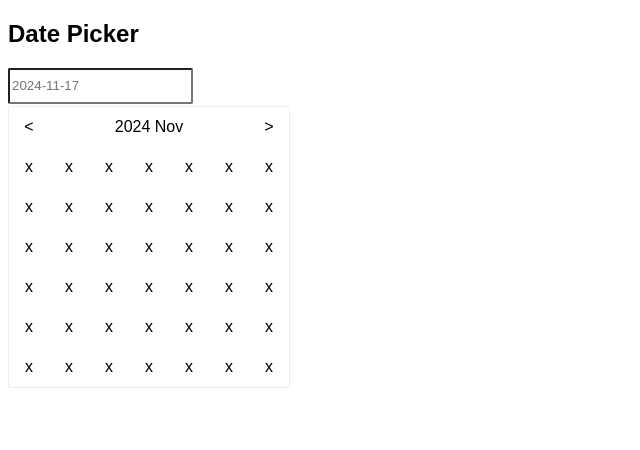
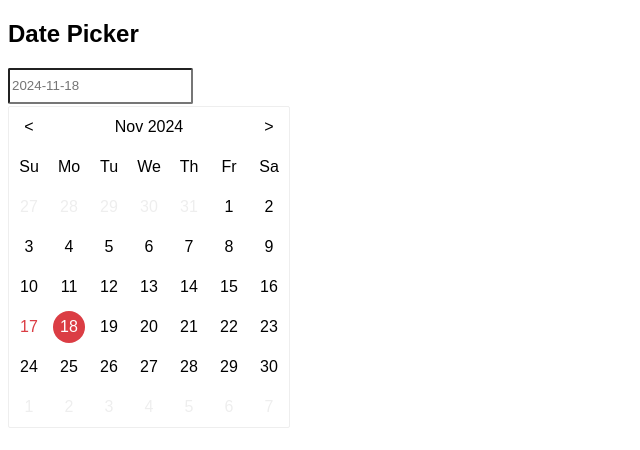
Before and after one commit to spirithoyc/date-picker-app, a React app: page / in a window 1280 px wide. Shown: the top 450 px of the page, without its empty margins (0-640 px from the left). Built offline with nearby package versions, Linux system fonts and the light colour scheme; the HTML template or start-up script is replaced by a standard one.

Commit message:
render calendar

```diff
--- a/src/App.jsx
+++ b/src/App.jsx
@@ -6,7 +6,7 @@ const App = () => {
     return (
         <div>
             <h2>Date Picker</h2>
-            <DatePicker date = ""/>
+            <DatePicker date = "2024-11-18"/>
         </div>
     );
 }
--- a/src/components/DatePicker.jsx
+++ b/src/components/DatePicker.jsx
@@ -4,39 +4,61 @@ import dateUtils from './date-picker/date-picker-utils';
 
 const DatePicker = ({ date }) => {
     const TAG = 'DatePicker';
-    const initialDate = date || dateUtils.getCurrDate();
+    const initialDate = date || dateUtils.getCurrDate(); // yyyy-mm-dd
     const [selectedDate, setSelectedDate] = useState(initialDate);
+    const [isSelected, setIsSelected] = useState(true);
+    const [renderedDate, setRenderedDate] = useState({
+        year: dateUtils.getYear(initialDate),
+        month: dateUtils.getMonth(initialDate),
+        day: 1,
+    });
+    const [renderMode, setRenderMode] = useState(dateUtils.UNIT.DAY);
+    console.log(TAG, renderedDate.month, initialDate);
 
     useEffect(() => {
         if (date) {
             setSelectedDate(date);
+            setIsSelected(true);
+            setRenderedDate({
+                year: dateUtils.getYear(date),
+                month: dateUtils.getMonth(date),
+                day: 1,
+            });
+            setRenderMode(dateUtils.UNIT.DAY);
         }
     }, [date]);
 
-    const handleDateClick = (newDate) => {
-      setSelectedDate(newDate);
-      console.log(TAG, `Selected date: ${newDate}`);
-    };
 
-    const renderCalendar = (unit = dateUtils.UNIT.DAY) => {
-        if (unit === dateUtils.UNIT.MONTH) {
+
+    const renderCalendar = () => {
+        switch (renderMode) {
+            case dateUtils.UNIT.MONTH:
                 return <CalendarMonth/>;
-        } else if (unit === dateUtils.UNIT.YEAR) {
+            case dateUtils.UNIT.YEAR:
                 return <CalendarYear/>;
-        } else {
+            case dateUtils.UNIT.DAY:
+            default:
                 return <CalendarDay/>;
         }
     };
 
     const CalendarDay = () => {
-        const days = new Array(42).fill("x");
+        const days = dateUtils.genDaysArray(renderedDate.year, renderedDate.month, isSelected?selectedDate:"");
+        const weekDays = dateUtils.WEEKDAYS;
         return (
             <div className = "calendar">
                 <CalendarControlBar unit = {dateUtils.UNIT.DAY}/>
+                <div className = "calendar-header-row">
+                    {weekDays.map((weekDay, idx) => (
+                        <div key = {`weekday${weekDay}`}>
+                            {weekDay}
+                        </div>
+                    ))}
+                </div>
                 <div className = "calendar-container day">
                     {days.map((day) => (
-                <div className="calendar-day">
-                    {day}
+                    <div key = {`${day.type}_${day.val}`} className={`day ${day.type}`}>
+                        {day.val}
                     </div>
                     ))}
                 </div>
@@ -45,28 +67,97 @@ const DatePicker = ({ date }) => {
     }
 
     const CalendarMonth = () => {
-        return <div>Month {selectedDate}</div>;
-
+        const months = dateUtils.genMonthsArray(renderedDate.year, renderedDate.month, selectedDate)
+        console.log(TAG, months);
+        return (
+            <div className = "calendar">
+                <CalendarControlBar unit = {dateUtils.UNIT.MONTH}/>
+                <div className = "calendar-container month">
+                    {months.map((month, idx) => (
+                        <div key = { `month_${idx}`} className={`month ${month.type}`}>
+                            {month.val}
+                        </div>
+                    ))}
+                </div>
+            </div>
+        )
     }
 
     const CalendarYear = () => {
-        return <div>Year {selectedDate}</div>;
+        const years = dateUtils.genYearsArray(renderedDate.year, selectedDate)
+        console.log(TAG, years);
+        return (
+            <div className = "calendar">
+                <CalendarControlBar unit = {dateUtils.UNIT.YEAR}/>
+                <div className = "calendar-container year">
+                    {years.map((year, idx) => (
+                        <div key = { `year_${idx}`} className={`year ${year.type}`}>
+                            {year.val}
+                        </div>
+                    ))}
+                </div>
+            </div>
+        )
     }
 
     const CalendarControlBar = ({unit}) => {
         let title, cb, prev, next;
         if (unit == dateUtils.UNIT.DAY) {
-            title = `${dateUtils.getCurrYear()} ${dateUtils.months[dateUtils.getCurrMonth()].abbr}`;
-            cb = () => {console.log("render month")}
-            prev = () => {console.log("render Day, month-1 ")}
-            next = () => {console.log("render day, month+1")}
+            title = dateUtils.getTitleOfDateCalendar(renderedDate.year, renderedDate.month);
+            cb = () => {
+                setRenderMode(dateUtils.UNIT.MONTH);
+                console.log("render month")
+            }
+            prev = () => {
+                let {month, year} = renderedDate;
+                if (month == 1) {
+                    year--;
+                    month = 12;
+                } else {
+                    month--;
+                }
+                setRenderedDate({...renderedDate, month, year});
+            }
+            next = () => {
+                let {month, year} = renderedDate;
+                if (month == 12) {
+                    year++;
+                    month = 1;
+                } else {
+                    month++;
+                }
+                setRenderedDate({...renderedDate, month, year});
+            }
+        } else if (renderMode == dateUtils.UNIT.MONTH) {
+            title = renderedDate.year;
+            cb = () => {
+                setRenderMode(dateUtils.UNIT.YEAR);
+                console.log("render year")
+            }
+            prev = () => {
+                setRenderedDate({...renderedDate, year: renderedDate.year - 1});
+            }
+            next = () => {
+                setRenderedDate({...renderedDate, year: renderedDate.year + 1});
+            }
+        } else if (renderMode == dateUtils.UNIT.YEAR) {
+            title = `${renderedDate.year-renderedDate.year%10}-${renderedDate.year-renderedDate.year%10+9}`;
+            cb = () => {
+                console.log("do nothing")
+            }
+            prev = () => {
+                setRenderedDate({...renderedDate, year: renderedDate.year - 10});
+            }
+            next = () => {
+                setRenderedDate({...renderedDate, year: renderedDate.year + 10});
+            }
         }
 
         return (
         <div className = "calendar-control-bar">
-            <div className="prev"> {"<"} </div>
-            <div className = "title"> {title} </div>
-            <div className="next"> {">"} </div>
+            <div className="prev" onClick={prev}> {"<"} </div>
+            <div className = "title" onClick={cb}> {title} </div>
+            <div className="next" onClick={next}> {">"} </div>
         </div>
         );
     }
@@ -74,7 +165,7 @@ const DatePicker = ({ date }) => {
     return (
       <div className = "date-picker">
         <input type="text" placeholder={selectedDate} />
-        {renderCalendar(dateUtils.UNIT.DAY)}
+        {renderCalendar()}
       </div>
     );
   };
--- a/src/components/date-picker/date-picker-utils.js
+++ b/src/components/date-picker/date-picker-utils.js
@@ -1,5 +1,8 @@
 const UNIT = { DAY: 'D', MONTH: 'M', YEAR: 'Y'};
-const months = [
+const CALENDAR_DAYS_NUM = 7 * 6;
+const CALENDAR_MONTHS_NUM = 12;
+const CALENDAR_YEARS_NUM = 12;
+const CALENDAR_MONTHS = [
     { name: "January", abbr: "Jan", index: 0 },
     { name: "February", abbr: "Feb", index: 1 },
     { name: "March", abbr: "Mar", index: 2 },
@@ -13,11 +16,9 @@ const months = [
     { name: "November", abbr: "Nov", index: 10 },
     { name: "December", abbr: "Dec", index: 11 }
 ];
+const WEEKDAYS = ["Su", "Mo", "Tu", "We", "Th", "Fr", "Sa"];
 
-const weekDays = ["Su", "Mo", "Tu", "We", "Th", "Fr", "Sa"];
-
-
-// Get the current date in yyyymmdd format
+// Get the current date in yyyy-mm-dd format
 const getCurrDate = () => {
     const today = new Date();
     const year = today.getFullYear();
@@ -26,43 +27,178 @@ const getCurrDate = () => {
     return `${year}-${month}-${day}`;
 };
 
-// Get the current year
-const getCurrYear = () => {
-    return new Date().getFullYear();
+const getYear = (date) => getYearMonthDay(date).year;
+
+const getMonth = (date) => getYearMonthDay(date).month;
+
+const getDay = (date) => getYearMonthDay(date).day;
+
+const genDaysArray = (year, month, selectedDate) => {
+    let days = new Array(CALENDAR_DAYS_NUM);
+
+    const firstWeekDay = getWeekDayIndex(year, month, 1);
+    const monthDays = getDaysOfMonth(year, month);
+    const prevMonthDays = getDaysOfMonth(year, month - 1);
+
+    for (let i = 1; i <= CALENDAR_DAYS_NUM; i++) {
+        if (i <= firstWeekDay) {
+            days[i] = {val: prevMonthDays - (firstWeekDay - i), type: 'prev'};
+        } else if (i > firstWeekDay + monthDays) {
+            days[i] = {val: i - (firstWeekDay + monthDays), type: 'next'};
+        } else {
+            days[i] = {val: i - firstWeekDay, type: 'curr'};
+            if (isSameDate(year, month, days[i].val, selectedDate, UNIT.DAY)) {
+                days[i].type = 'selected';
+            } else if (isToday(year, month, days[i].val)) {
+                days[i].type = 'today';
+            }
+        }
+    }
+    return days;
+}
+
+const genMonthsArray = (year, month, selectedDate) => {
+    let months = new Array(CALENDAR_MONTHS_NUM);
+    for (let i = 0; i < CALENDAR_MONTHS_NUM; i++) {
+        months[i] = {val: CALENDAR_MONTHS[i].abbr, type: ""}
+        if (isSameDate(year, i+1, 0, selectedDate, UNIT.MONTH)) {
+            months[i].type = 'selected';
+        }
+    }
+    return months;
+}
+
+const genYearsArray = (year, selectedDate) => {
+    let years = new Array(CALENDAR_YEARS_NUM);
+    let startFrom = year - year %10 -1;
+
+    for (let i = 0; i < CALENDAR_YEARS_NUM; i++) {
+        const displayYear = i+startFrom;
+        if (i == 0) {
+            years[i] = {val: displayYear, type: "prev"}
+        } else if (i == CALENDAR_YEARS_NUM-1) {
+            years[i] = {val: displayYear, type: "next"}
+        } else {
+            years[i] = {val: displayYear, type: "curr"}
+            if (isSameDate(displayYear, 0, 0, selectedDate, UNIT.YEAR)) {
+                years[i].type = 'selected';
+            }
+        }
+    }
+    return years;
+}
+
+
+/////////////////////////////////////////////////////////////////////////
+// private
+
+const isToday = (year, month, day) => {
+    const today = new Date();
+    return (
+        today.getFullYear() === year &&
+        today.getMonth() + 1 === month &&
+        today.getDate() === day
+    );
 };
 
-// Get the current month (0~11)
-const getCurrMonth = () => {
-    return new Date().getMonth();
-};
+//targetDate format yyyy-mm-dd, mode: DAY, MONTH, YEAR
+const isSameDate = (year, month, day, targetDate, mode) => {
+    const TAG = "isSameDate";
+
+    //console.log(`${TAG}: Input -> year: ${year}, month: ${month}, day: ${day}, targetDate: ${targetDate}, mode: ${mode}`);
+    if(!isValidDate(targetDate)) {
+        return false;
+    }
+    if (year != getYear(targetDate)) {
+        return false;
+    }
+    if (mode == UNIT.YEAR) {
+        return true;
+    }
+    if (month != getMonth(targetDate)) {
+        return false;
+    }
+    if (mode == UNIT.MONTH) {
+        return true;
+    }
+    if (day!= getDay(targetDate)) {
+        return false;
+    }
+    return true;
+}
+
+
+const getYearMonthDay = (date) => {
+    if (!isValidDate(date)) {
+        return {year: -1, month: -1, day: -1};
+    }
+    const [year, month, day] = date.split('-').map((val) => Number(val));
+    return {year, month, day};
+}
+
+// Check valid date with format yyyy-mm-dd
+const isValidDate = (date) => {
+    const TAG = "isValidDate";
+    const dateRegex = /^\d{4}-(0[1-9]|1[0-2])-(0[1-9]|[12]\d|3[01])$/;
+
+    //check format
+    if (!dateRegex.test(date)) {
+        console.log(TAG, "invalid date", date);
+        return false;
+    }
+
+    //check real date
+    const [year, month, day] = date.split('-').map(Number);
+    const parsedDate = new Date(year, month - 1, day);
+
+    if (parsedDate.getFullYear() !== year ||
+        parsedDate.getMonth() !== month - 1 ||
+        parsedDate.getDate() !== day) {
+        console.log(TAG, "not real date", date);
+        return false;
+    }
+    return true;
+}
 
 // Get the day of the week index (0~6, Sunday~Saturday)
-const getWeekDayIndex = (date) => {
-    const [year, month, day] = date.split("-").map((val) => parseInt(val, 10));
+const getWeekDayIndex = (year, month, day) => {
     const d = new Date(year, month - 1, day);
-    return d.getDay(); // 0~6
+    return d.getDay(); //0~6
 };
 
 // Get the number of days in a month (28~31)
-const getDaysOfMonth = (date) => {
-    const [year, month] = date.split("-").map((v) => parseInt(v, 10));
+const getDaysOfMonth = (year, month) => {
     return new Date(year, month, 0).getDate();
 };
 
-// console.log("getCurrDate ", getCurrDate());
-// console.log("getCurrYear ", getCurrYear());
-// console.log("getCurrMonth ", getCurrMonth());
-// console.log("getWeekDayIndex ", getWeekDayIndex("2020-11-11"));
-// console.log("getDaysOfMonth ", getDaysOfMonth("2020-11-11"));
+const getTitleOfDateCalendar = (year, month) => {
+    if (!isValidDate) {
+        return "";
+    }
+    return `${CALENDAR_MONTHS[month-1].abbr} ${year}`;
+}
+// console.log(getYear("2023-11-16")); // 2023
+// console.log(getMonth("2023-11-16")); // 11
+// console.log(getDay("2023-11-16")); // 16
+
+// console.log(getYear("2023-02-30")); // -1 (invalid date)
+// console.log(getMonth("2023-02-30")); // -1 (invalid date)
+// console.log(getDay("2023-02-30")); // -1 (invalid date)
+
+// console.log(getYearMonthDay("")); // { year: -1, month: -1, day: -1 }
+// console.log(getYearMonthDay("abcd-ef-gh")); // { year: -1, month: -1, day: -1 }
+// console.log(genDaysArray('2024-11-01'));
 
 
 export default {
     UNIT,
-    months,
-    weekDays,
+    WEEKDAYS,
     getCurrDate,
-    getCurrYear,
-    getCurrMonth,
-    getWeekDayIndex,
-    getDaysOfMonth
+    getYear,
+    getMonth,
+    getDay,
+    genDaysArray,
+    genMonthsArray,
+    genYearsArray,
+    getTitleOfDateCalendar
 };
--- a/src/components/date-picker/date-picker.css
+++ b/src/components/date-picker/date-picker.css
@@ -6,7 +6,7 @@
 
 .calendar {
     width: 280px;
-    height: 280px;
+    height: 320px;
     display: flex;
     flex-direction: column;
     border: 1px solid #eee;
@@ -37,6 +37,20 @@
     background-color: #eee;
 }
 
+.calendar-header-row {
+    flex: 1;
+    width: 100%;
+    display: flex;
+    flex-direction: row;
+}
+
+.calendar-header-row div {
+    flex:1;
+    align-content: center;
+    align-self: center;
+    text-align: center;
+}
+
 .calendar-container {
     flex:6;
 }
@@ -44,15 +58,66 @@
 .calendar-container.day {
     display: grid;
     grid-template-columns: repeat(7, 1fr);
+    grid-template-rows: repeat(6, 1fr);
+    place-items: center;
 }
 
-.calendar-container.day  div {
-    height: 40px;
+.calendar-container.day div {
+    height: 32px;
+    width: 32px;
     display: flex;
     justify-content: center;
     align-items: center;
     cursor: pointer;
 }
+/* .calendar-container.day  div.curr {
+
+} */
+
+.calendar-container.day div.selected {
+    color: #fff;
+    background-color: #db3d44;
+    border-radius: 50%;
+}
+
+.calendar-container.day div.today {
+    color: #db3d44;
+}
+
+.calendar-container.month,
+.calendar-container.year
+{
+    display: grid;
+    grid-template-columns: repeat(4, 1fr);
+    grid-template-rows: repeat(3, 1fr);
+    place-items: center;
+}
+
+.calendar-container.month div,
+.calendar-container.year div {
+    height: 40px;
+    width: 40px;
+    display: flex;
+    justify-content: center;
+    align-items: center;
+    cursor: pointer;
+}
+
+.calendar-container.month div.selected,
+.calendar-container.year div.selected {
+    color: #fff;
+    background-color: #db3d44;
+    border-radius: 50%;
+}
+
+.calendar-container.day div.prev,
+.calendar-container.day div.next,
+.calendar-container.year div.prev,
+.calendar-container.year div.next {
+    color: #eee;
+}
+
+
 /*
 .calendar-container.month {
     display: grid;
```
Also changed, not shown: 1 other file (tests, documents, lock files or other folders). Lines whose indentation alone changed are shown as unchanged.
